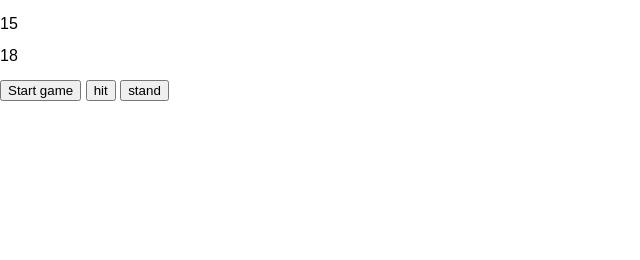
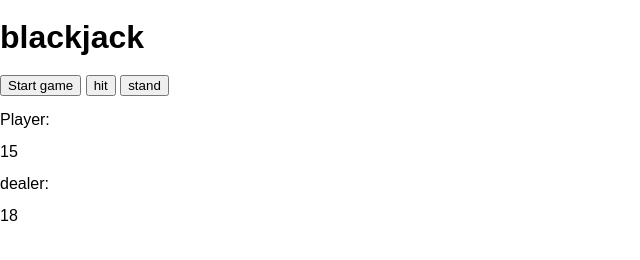
Before and after one commit to ads6495/blackjack, a website: page public/index.html in a window 1280 px wide. Shown: the whole page, without its empty margins (0-640 px from the left). Drawn offline with Linux system fonts and the light colour scheme.

Commit message:
small changes

```diff
--- a/public/index.html
+++ b/public/index.html
@@ -10,14 +10,8 @@
 </head>
 
 <body>
-  <section>
-    <p class="player-one-wins"></p>
-    <p class="dealer-wins"></p>
-
-  </section>
-
-
-  <section>
+  <h1>blackjack</h1>
+  <header>
     <button id="create-deck-button">
       Start game
     </button>
@@ -27,7 +21,17 @@
     <button id="stand">
       stand
     </button>
-  </section>
+  </header>
+  <main>
+    <p class="player-hand-value">Player:</p>
+    <p class="player-name">Player</p>
+    <p class="dealer-hand-value">dealer:</p>
+    <p class="dealer-name"></p>
+
+  </main>
+
+
+
 
   <script src="/main.js" charset="utf-8"></script>
 </body>
--- a/public/main.js
+++ b/public/main.js
@@ -66,17 +66,31 @@ const dealDealerHand = () => {
 }
 
 const hitMeBaby = () => {
+  const playerHandValue = document.querySelector('.player-hand-value')
+  const playerName = document.querySelector('.player-name')
+  const dealerName = document.querySelector('.dealer-name')
   const dealtCard = deck.pop()
   playerHand.push(dealtCard)
+  console.log(playerHand)
 
+  // Determine when player busts
+  valueOfPlayerCards()
+  if (playerHandValue.textContent > 21) {
+    playerName.textContent = 'Player Bust!'
+    dealerName.textContent = 'Dealer Wins!'
+  } else if (playerHandValue.textContent === 21) {
+    playerName.textContent = 'Player Wins!'
+    dealerName.textContent = 'Dealer Loses!'
+  }
   console.log(playerHand)
 }
+
 const hitDealer = () => {
   if (dealerHandValue < 17) {
     const dealtCard = deck.pop()
     dealerHand.push(dealtCard)
   } else if (dealerHandValue <= 21 && dealerHandValue > playerHandValue) {
-    document.querySelector('.dealer-wins').textContent = 'Dealer Wins!'
+    document.querySelector('.dealer-name').textContent = 'Dealer Wins!'
   }
 
   console.log(dealerHand)
@@ -92,7 +106,7 @@ const valueOfPlayerCards = () => {
     } else {
       playerHandValue = card.value
     }
-    document.querySelector('.player-one-wins').textContent = playerHandValue
+    document.querySelector('.player-name').textContent = playerHandValue
   }
   console.log(playerHandValue)
 }
@@ -106,17 +120,29 @@ const valueOfDealerCards = () => {
     } else {
       dealerHandValue = card.value
     }
-    document.querySelector('.dealer-wins').textContent = dealerHandValue
+    document.querySelector('.dealer-name').textContent = dealerHandValue
   }
-  console.log(dealerHandValue)
 }
 
 const compareScores = () => {
-  if (dealerHand <= 21 && dealerHand > playerHand) {
-    console.log('help me')
+  valueOfDealerCards()
+  while (dealerHandValue.textContent < 17) {
+    for (let i = 0; i < 1; i++) {
+      const dealtCard = deck.pop()
+      // add to dealer hand
+      dealerHand.push(dealtCard)
+    }
   }
 }
 
+while (dealerHandValue.textContent < 17) {
+  for (let i = 0; i < 1; i++) {
+    const dealtCard = deck.pop()
+    // add to dealer hand
+    dealerHand.push(dealtCard)
+    valueOfDealerCards()
+  }
+}
 const main = () => {
   createDeck()
   shuffleDeck()
@@ -126,7 +152,7 @@ const main = () => {
   hitDealer()
   valueOfPlayerCards()
   valueOfDealerCards()
-  // endGame()
+  compareScores()
 }
 
 document.querySelector('#stand').addEventListener('click', hitDealer)
```
